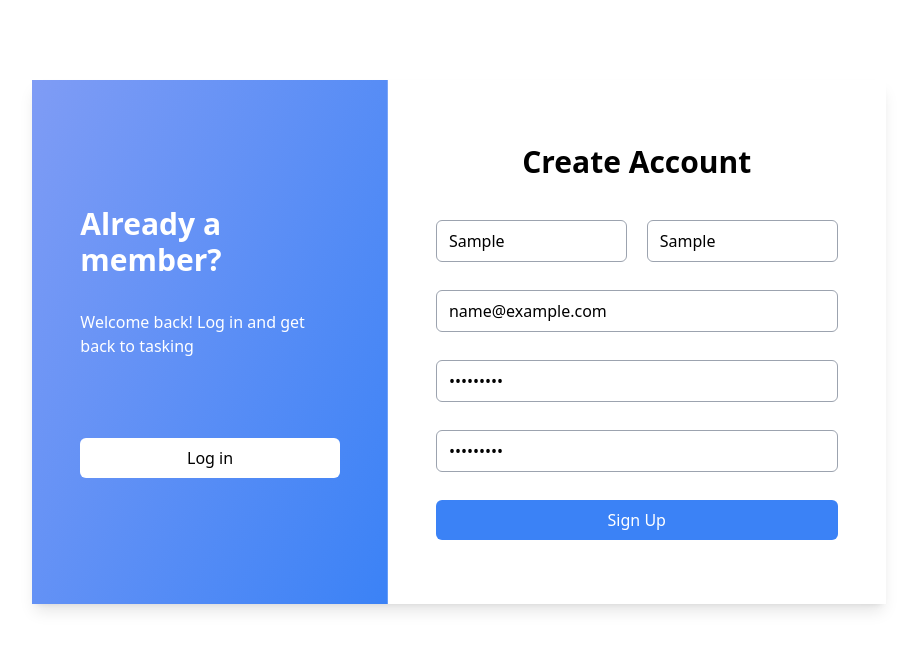
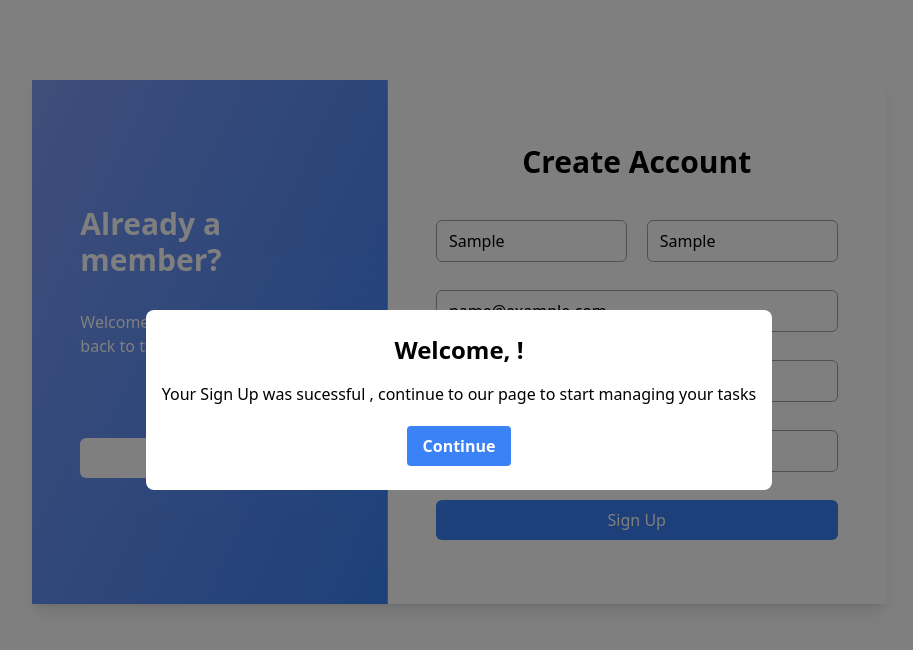
Before and after one commit to ArbisonKrasniqi/TaskIt, a React (Create React App) app in the folder frontend/: page /signUp in a window 1280 px wide. Both pictures are taken after typing "Sample", "Sample", "name@example.com", "Sample123", "Sample123" into the empty fields and a click on the button "Sign Up". Shown: the top 650 px of the page, without its empty margins (181-1094 px from the left). Built offline with nearby package versions, Linux system fonts and the light colour scheme.

Commit message:
Created a new modal
- Created the Welcome modal which pops up when the user has logged in successfully
- The pop up includes a personalized welcome for each new user and it redirects you to home page

```diff
--- /dev/null
+++ b/frontend/src/Components/Modal/modalWelcome.jsx
@@ -0,0 +1,27 @@
+import React from 'react';
+import{ useNavigate} from 'react-router-dom';
+
+const ModalWelcome = ({redirectTo,signedUpUserName})=>{
+
+    const navigate = useNavigate();
+
+    const handleContinue = () =>{
+        navigate(redirectTo);
+    }
+
+
+
+    return(
+        <div className='fixed z-10 inset-0 overflow-y-auto flex items-center justify-center bg-black bg-opacity-50 '>
+            <div className='bg-white rounded-lg px-4 py-6'>
+                <h2 className='text-center text-2xl mb-4 font-bold'>Welcome, {signedUpUserName}!</h2>
+                <p text-center mb-4>Your Sign Up was sucessful , continue to our page to start managing your tasks</p>
+                <button onClick={handleContinue} className="block mx-auto mt-5 bg-blue-500 hover:bg-blue-600 text-white font-semibold py-2 px-4 rounded focus:outline-none focus:ring focus:ring-blue-300">Continue</button>
+            </div>
+        </div>
+
+
+    );
+
+};
+export default ModalWelcome;
--- a/frontend/src/Components/Sign-up/SignUpForm.jsx
+++ b/frontend/src/Components/Sign-up/SignUpForm.jsx
@@ -2,9 +2,12 @@ import React, {useState} from 'react';
 import InputField from './InputField.jsx';
 import Button from './Button.jsx';
 import ErrorMessage from './ErrorMessage.jsx';
+import ModalWelcome from '../Modal/modalWelcome.jsx';
 
 
 const SignUpForm = () =>{
+    const [showModalWelcome, setShowModalWelcome]= useState(false);
+    // const [isSignUpSuccessful, setIsSignUpSuccessful] = useState(false);
 
     const [formData, setFormData] = useState({
         name: '',
@@ -24,10 +27,20 @@ const SignUpForm = () =>{
         });
     };
 
+    const handleSignUp = () =>{
+        // setIsSignUpSuccessful(true);
+
+        setShowModalWelcome(true);
+    };
+
+    const handleCloseModal = () => {
+        setShowModalWelcome(false);
+    };
 
     const handleSubmit = (e) =>{
         e.preventDefault();
 
+        handleSignUp();
 
         //..
     };
@@ -94,10 +107,16 @@ const SignUpForm = () =>{
                         {error && <ErrorMessage content={error}/>}
                         <div className='mt-5'>
 
-                        <Button type="submit" name="Sign Up"/>
+                        <Button type="submit" name="Sign Up" redirectTo="./dashboard.jsx"/>
 
                         </div>
                     </form>
+                    {showModalWelcome &&(
+                        <ModalWelcome
+                        signedUpUserName={formData.name}
+                        redirectTo="./dashboard.jsx" //the current path is for demo
+                        />
+                    )}
                     </div>
                 </div>
 
```
Also changed, not shown: 1 other file (tests, documents, lock files or other folders).
